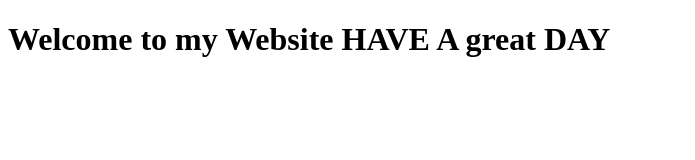
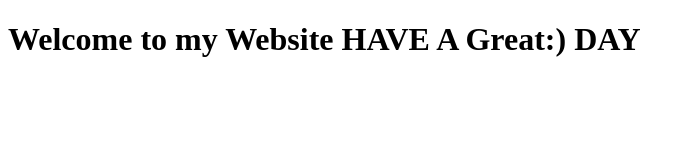
Before and after one commit to arpitha-varpitha/demo11, a plain HTML site: page src/main/resources/index.html in a window 1280 px wide. Shown: the whole page, without its empty margins (0-695 px from the left). Drawn offline with Linux system fonts and the light colour scheme.

Commit message:
Final commit

```diff
--- a/src/main/resources/index.html
+++ b/src/main/resources/index.html
@@ -5,6 +5,6 @@
     <title>My Simple Website</title>
 </head>
 <body>
-<h1>Welcome to my Website HAVE A great DAY</h1>
+<h1>Welcome to my Website HAVE A Great:) DAY</h1>
 </body>
 </html>
```
